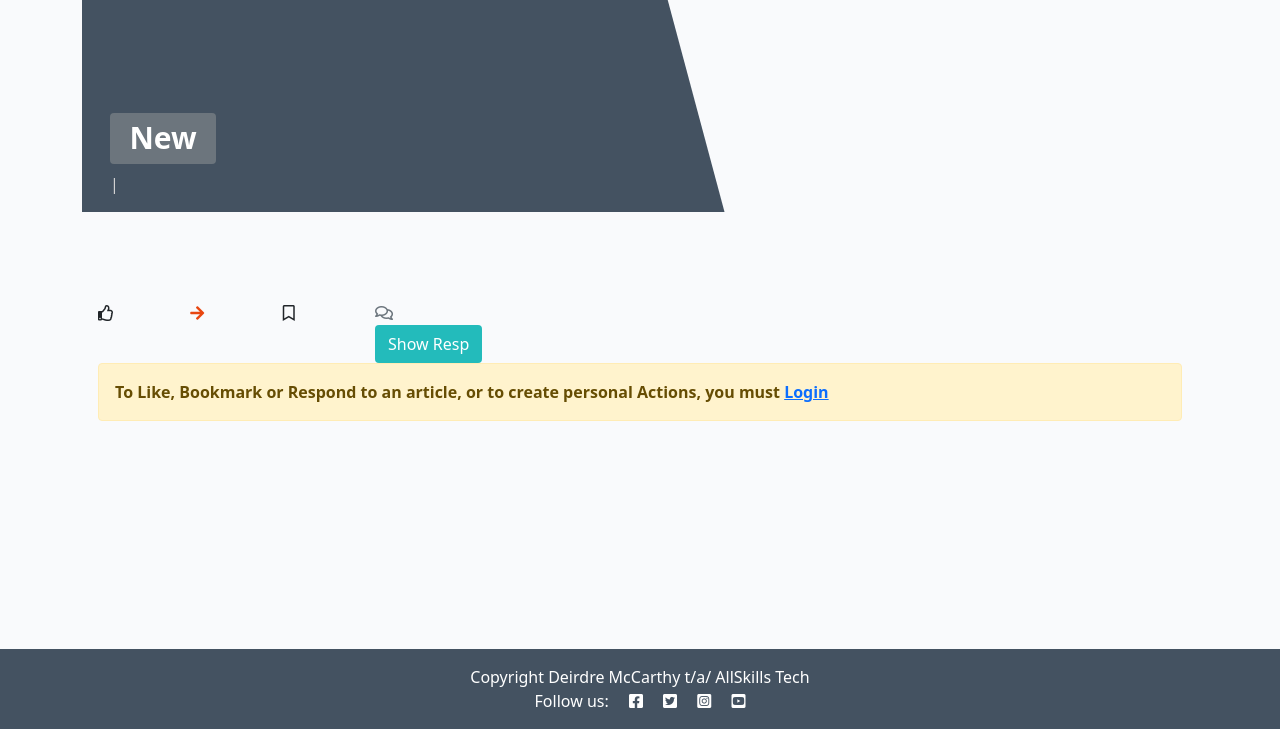
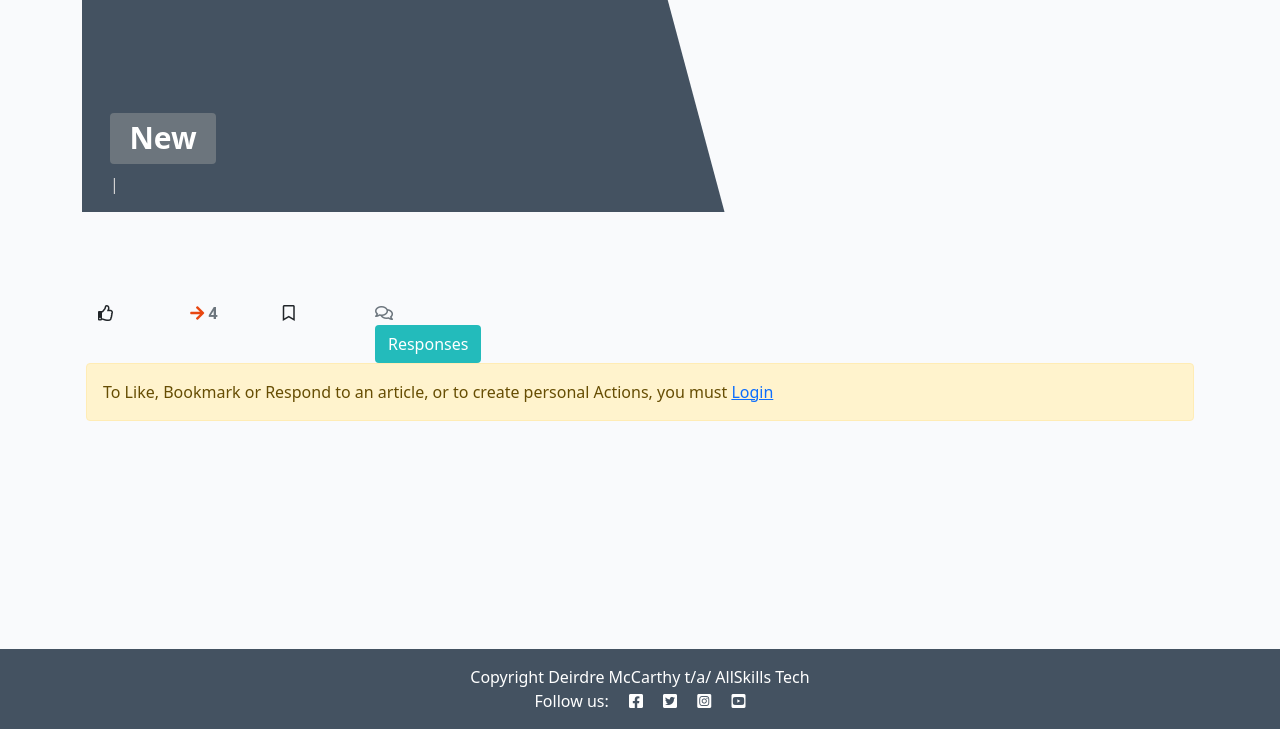
Before and after one commit to StephenWinters95/FLIT_Main_Ste, a Django app: template templates/article_detail.html in a window 1280 px wide. Shown: the part 71-800 px from the top of the page. Run offline with Django 3.2, Linux system fonts and the light colour scheme; the template is opened without the code that fills it, so the values that code supplies are empty; parts of the project's set-up code (start-up, migrations or seed data) failed here and were passed over; some libraries are stand-ins or nearby versions.

Commit message:
Amend show/hide functionality on article detail page Issue #45

```diff
--- a/fp_blog/urls.py
+++ b/fp_blog/urls.py
@@ -9,6 +9,8 @@ urlpatterns = [
     path('like/<slug:slug>', views.ArticleLike.as_view(), name='article_like'),
     path('comment/<slug:slug>', views.ArticleComment.as_view(),
          name='article_comment'),
+    path('search/', views.ArticleSearch.as_view(), name='search'),
+
 ]
 
 handler404 = 'fp_blog.views.error_404'
--- a/static/css/style.css
+++ b/static/css/style.css
@@ -232,6 +232,11 @@ tbody {
     padding: 20px;
   }
 
+  .input-text-area {
+    cols: 1;
+    rows: 3;
+  }
+
   /* Below are some settings for allauth fields.... the py code is not available so this is a workaround to highlight error messages which occur */
   .errorlist {
     color: red;
--- a/templates/article_detail.html
+++ b/templates/article_detail.html
@@ -56,11 +56,10 @@
                 <!--  functionality for article actions-->
                 <div class="col-1">
                     <strong>
-                    <a href="#actions"><i class="fa fa-arrow-right red-o " data-bs-toggle="tooltip" data-bs-placement="top" title="Article Tasks"></i></a>
-                    <span class="text-secondary">{{ article.number_of_actions| safe}}</span>
+                    <a href="#actions-container"><i class="fa fa-arrow-right red-o " data-bs-toggle="tooltip" data-bs-placement="top" title="Article Tasks"></i></a>
+                    <span class="text-secondary">{{ article.number_of_actions| safe}} 4</span>
                     {% if actions %}
-                    <span class="text-secondary">{{ article.number_of_actions| safe}}</span>
-                    <input type="button" class="btn btn-signup right" id="show-hide-actions-b" value = "Show Tasks" onclick="show_hide_actions()">
+                    <input type="button" class="btn btn-signup right" id="show-hide-actions-b" value = " Tasks" onclick="show_hide_actions()">
                     {% endif %}
                     </strong>
                 </div> <!-- end div class col-1 -->
@@ -92,29 +91,19 @@
                     <strong class="text-secondary"><i class="far fa-comments" data-bs-toggle="tooltip" data-bs-placement="top" title="Responses"></i>
                     <!-- Our total_comments variable goes before the closing strong tag -->
                     {{ article.number_of_valid_comments| safe }}
-                    <input type="button" class="btn btn-signup right" id="show-hide-comments-b" value = "Show Resp" onclick="show_hide_comments()">
+                    <input type="button" class="btn btn-signup right" id="show-hide-comments-b" value = "Responses" onclick="show_hide_comments()">
                     </strong>
 
                 </div> <!-- end div class col-1 -->
             </div> <!-- end div class row -->
 
-            <div class="row"><strong>
+            <div class="row">
                 {% if not user.is_authenticated %}
                 <div class="alert alert-warning" role="alert">
                     To Like, Bookmark or Respond to an article, or to create personal Actions, you must <a href="{% url 'account_login' %}">Login</a>
                 </div>
-                </strong>
                 {% endif %}
             </div> <!-- end div class row -->
-
-            <div class="row">
-                <!-- The article content goes inside the card-text. -->
-                <!-- Use the | safe filter inside the template tags -->
-                <p class="card-text ">{{ article.content | safe }}</p>
-                <!-- want to view actions associated with the article before viewing comments -->
-                <!-- div class="col-md-8 card mb-4  mt-3 " -->
-                <!-- Need to allow for no actions, don't want to display table headings if so -->
-            </div>
 
             <div class = "container-fluid hide-div" id="actions-container">
                 {% if actions %}
@@ -146,6 +135,16 @@
                 <strong id="actions">No Actions for this article:</strong>
                 {% endif %}
             </div> <!-- end div actions-container -->
+
+            <div class="row">
+                <!-- The article content goes inside the card-text. -->
+                <!-- Use the | safe filter inside the template tags -->
+                <p class="card-text ">{{ article.content | safe }}</p>
+                <!-- want to view actions associated with the article before viewing comments -->
+                <!-- div class="col-md-8 card mb-4  mt-3 " -->
+                <!-- Need to allow for no actions, don't want to display table headings if so -->
+            </div>
+
         </div> <!-- end div card-body -->
     </div> <!-- end div class col card mb-4  mt-3 left  top -->
 </div> <!-- end div class container-->
@@ -153,7 +152,7 @@
 <div class = "container-fluid hide-div" id="comments-container">
     <div class="row">
         <div class="col-md-8 card mb-4 mt-3 ">
-            <h3>Responses:</h3>
+            <h3>Article Responses:</h3>
             <div class="card-body">
                 <div class="col-md-6 card mb-4 mt-3">
                     <div class="card-body">
@@ -207,23 +206,25 @@
         console.log("In function show_hide_actions()");
         show_actions_button = document.getElementById("show-hide-actions-b");
         console.log("current value of show/hide button is " + show_actions_button.value);
-        if (show_actions_button.value == "Show Tasks") {
-            document.getElementById("actions-container").classList.remove("hide-div");
-            console.log("Removed class hide-div from actions-container")
+        if (show_actions_button.value == " Tasks") {
+            actions_container = document.getElementById("actions-container");
+            actions_container.classList.remove("hide-div");
+            actions_container.focus();
+            console.log("Removed class hide-div from actions-container");
             show_actions_button.value="Hide Tasks";
             }
         else
             {
             document.getElementById("actions-container").classList.add("hide-div");
             console.log("Added class hide-div to actions-container")
-            show_actions_button.value="Show Tasks";
+            show_actions_button.value=" Tasks";
             }
         }
         function show_hide_comments() {
         console.log("In function show_hide_comments()");
         show_comments_button = document.getElementById("show-hide-comments-b");
         console.log("current value of show/hide button is " + show_comments_button.value);
-        if (show_comments_button.value == "Show Resp") {
+        if (show_comments_button.value == "Responses") {
             document.getElementById("comments-container").classList.remove("hide-div");
             console.log("Removed class hide-div from comments-container")
             show_comments_button.value="Hide Resp";
@@ -232,7 +233,7 @@
             {
             document.getElementById("comments-container").classList.add("hide-div");
             console.log("Added class hide-div to comments-container")
-            show_comments_button.value="Show Resp";
+            show_comments_button.value="Responses";
             }
         }
 
--- a/templates/index.html
+++ b/templates/index.html
@@ -7,6 +7,11 @@
 
         <!-- Blog Entries Column -->
         <div class="col-12 mt-3 left">
+            <!-- DMcC 21/11/23 the below search field text from stakoverflow.com re adding a search field-->
+            <form action="">
+                <input type="text" name="search" placeholder="Search by tag" value="{{request.GET.tag}}">
+                <input type="submit" value="Search">
+            </form>
             <div class="row">
                 {% for article in article_list %}
                 <!-- DMcC 15/11/23 Testing with col-md-3 rather than 4 to fit more articles onto a page -->
```
Also changed, not shown: fp_blog/views.py (+13 -0 lines).
